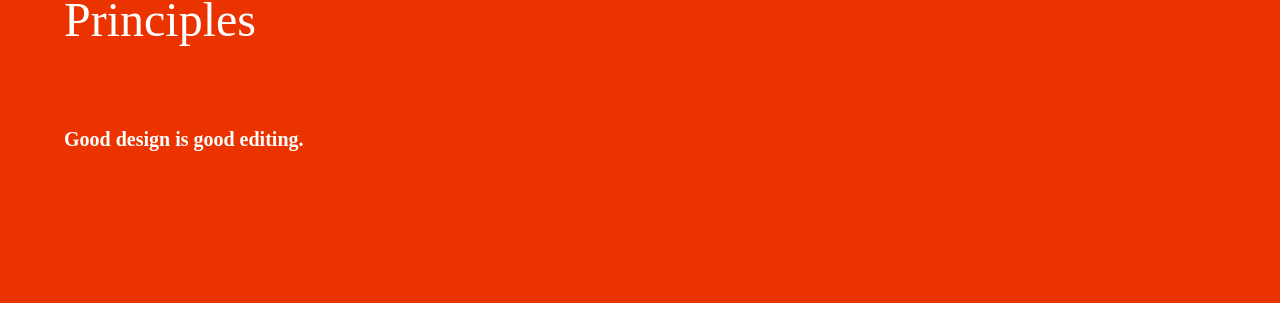
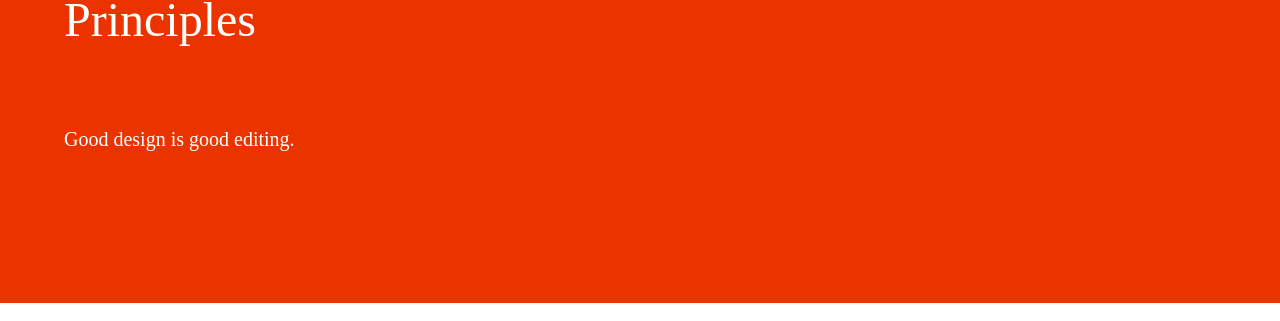
Before and after one commit to wearepatterns/wearepatterns.github.io, a Jekyll site: the page built from index.markdown, in a window 1280 px wide. Shown: the part 796-1117 px from the top of the page. Built offline with Jekyll 4.4.1, drawn with Linux system fonts in a browser that asks for light colours.

Commit message:
Update new.html

```diff
--- a/_layouts/new.html
+++ b/_layouts/new.html
@@ -45,7 +45,7 @@
     <main class="bg-newred white pb5 pb6-l f4 lh-copy">
         <section class="mh3 mh4-ns mh5-l mw9 bg-bblue">
             <h1 class="pt5 pt6-l pb0 pb4 mt0 f3 f1-l normal">Principles</h1>
-            <h2 class="f4">Good design is good editing.</p>
+            <h2 class="f4 normal">Good design is good editing.</p>
 
         </section>
     </main>
```
